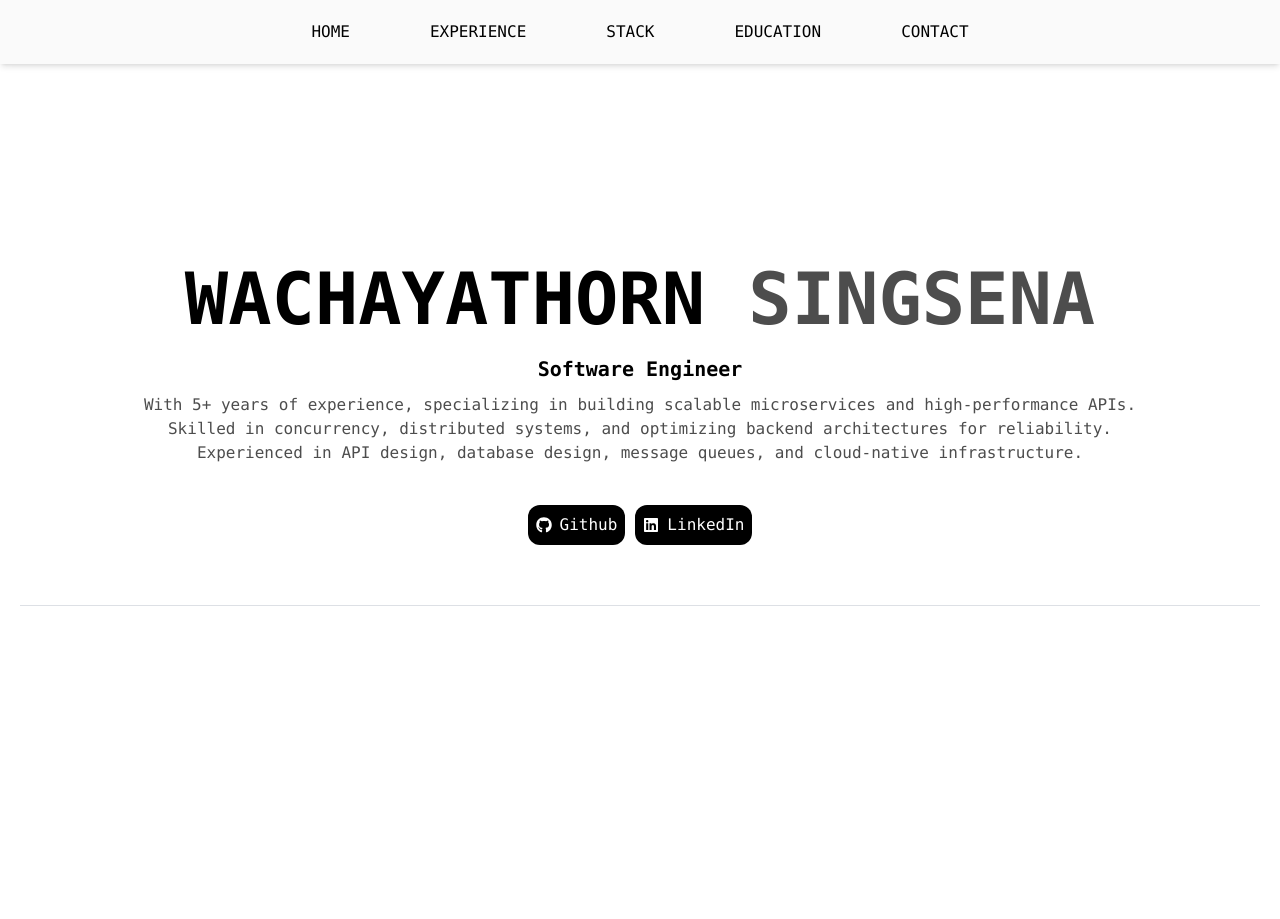
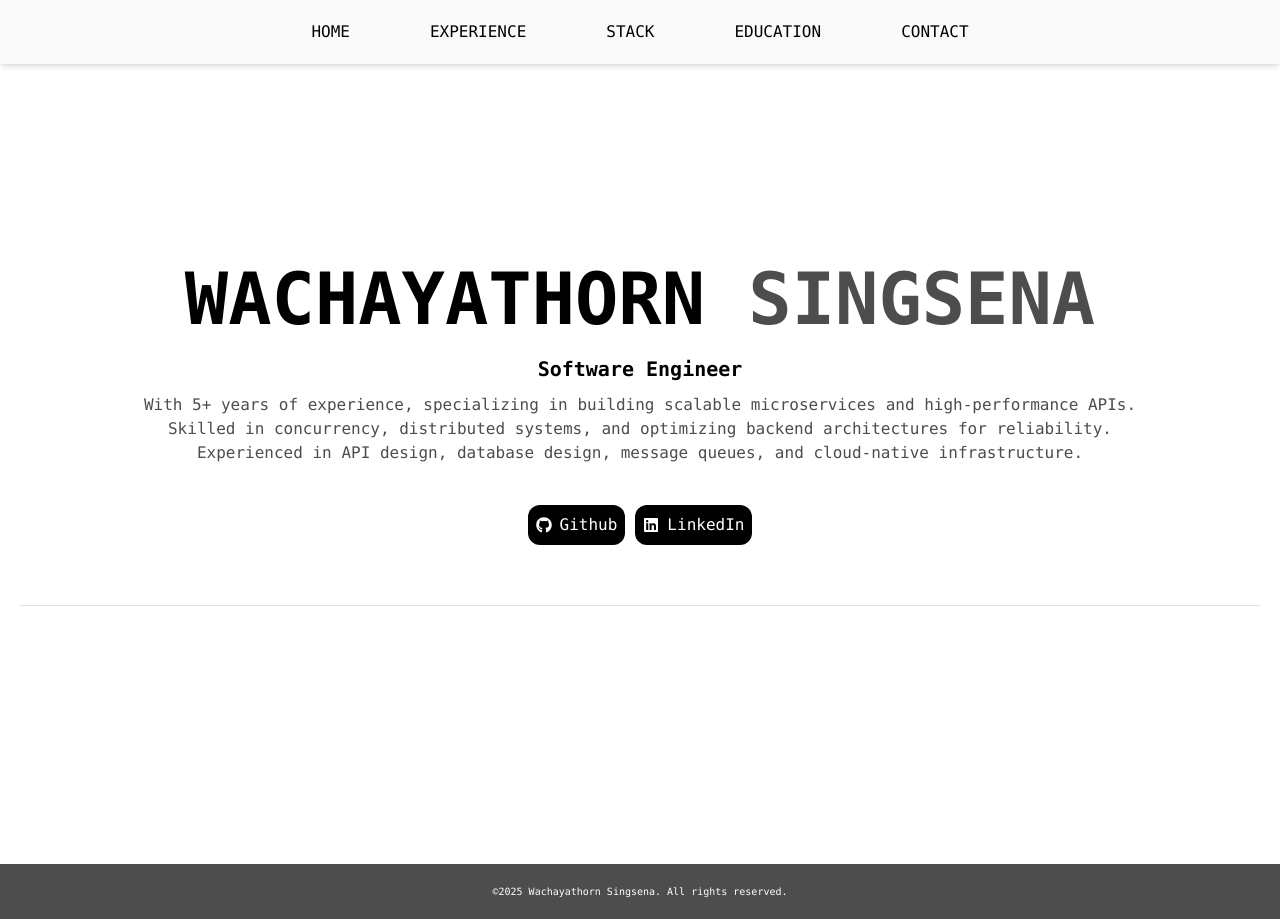
Before and after one commit to wachayathorn/introduce-myself, a Next.js app: page / in a window 1280 px wide. Before the commit the page ends 864 px from the top, so only its background shows below. Built offline with nearby package versions, Linux system fonts and the light colour scheme; a web font is replaced by a local one.

Commit message:
open footer

```diff
--- a/app/layout.tsx
+++ b/app/layout.tsx
@@ -15,10 +15,10 @@
 }>) {
   return (
     <html lang="en" className="font-mono">
-      <body className="flex flex-col min-h-screen overflow-y-hidden">
+      <body className="flex flex-col min-h-screen">
         <Navbar />
         <main className="grow">{children}</main>
-        {/* <Footer /> */}
+        <Footer />
       </body>
     </html>
   );
```
